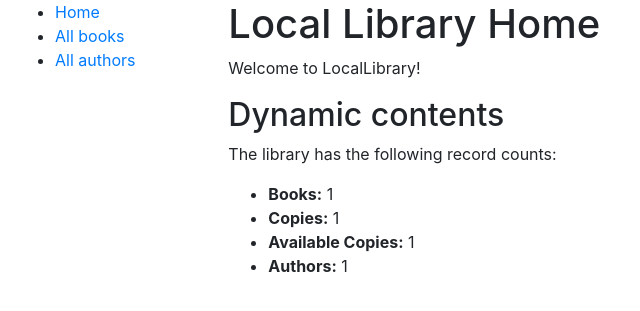
After one commit to youngpark-POS/djangoprac, a Django app: template prac/catalog/templates/index.html in a window 1280 px wide. The commit adds this page. Shown: the top 311 px of the page, without its empty margins (0-640 px from the left). Run offline with Django 4.2, Linux system fonts and the light colour scheme; the template is opened without the code that fills it: most values are stand-ins (such as "Sample title", 1, 10 or a date in 2020); some libraries are stand-ins or nearby versions.

Commit message:
Django practice 2nd day

```diff
--- a/prac/catalog/templates/base_generics.html
+++ b/prac/catalog/templates/base_generics.html
@@ -16,7 +16,7 @@
             {% block sidebar %}
                 <ul class="sidebar-nav">
                     <li><a href="{% url 'index' %}">Home</a></li>
-                    <li><a href="">All books</a></li>
+                    <li><a href="{% url 'books' %}">All books</a></li>
                     <li><a href="">All authors</a></li>
                 </ul>
             {% endblock %}
--- /dev/null
+++ b/prac/catalog/templates/index.html
@@ -0,0 +1,14 @@
+{% extends "base_generics.html" %}
+
+{% block content %}
+    <h1>Local Library Home</h1>
+    <p>Welcome to LocalLibrary!</p>
+    <h2>Dynamic contents</h2>
+    <p>The library has the following record counts:</p>
+    <ul>
+        <li><strong>Books:</strong> {{ num_blocks }}</li>
+        <li><strong>Copies:</strong> {{ num_instances }}</li>
+        <li><strong>Available Copies:</strong> {{ num_availables }}</li>
+        <li><strong>Authors:</strong> {{ num_authors }}</li>
+    </ul>
+{% endblock %}
--- a/prac/catalog/urls.py
+++ b/prac/catalog/urls.py
@@ -3,4 +3,6 @@ from . import views
 
 urlpatterns = [
     path("", views.index, name="index"),
+    path("books/", views.BookListView.as_view(), name="books"),
+    path(r"^book/(?P<pk>\d+)$", views.BookDetailView.as_view(), name='book-detail'),
 ]
--- a/prac/mygg/urls.py
+++ b/prac/mygg/urls.py
@@ -2,5 +2,5 @@ from django.urls import path
 from . import views
 
 urlpatterns = [
-
+    path("", views.index, name="index"),
 ]
--- a/prac/prac/settings.py
+++ b/prac/prac/settings.py
@@ -9,7 +9,7 @@ https://docs.djangoproject.com/en/4.2/topics/settings/
 For the full list of settings and their values, see
 https://docs.djangoproject.com/en/4.2/ref/settings/
 """
-
+import os
 from pathlib import Path
 
 # Build paths inside the project like this: BASE_DIR / 'subdir'.
@@ -55,7 +55,9 @@ ROOT_URLCONF = "prac.urls"
 TEMPLATES = [
     {
         "BACKEND": "django.template.backends.django.DjangoTemplates",
-        "DIRS": [],
+        "DIRS": [
+            os.path.join(BASE_DIR, 'templates'),
+        ],
         "APP_DIRS": True,
         "OPTIONS": {
             "context_processors": [
--- a/prac/prac/urls.py
+++ b/prac/prac/urls.py
@@ -25,5 +25,6 @@ urlpatterns = [
     path("catalog/", include("catalog.urls")),
     path("", RedirectView.as_view(url="/catalog/", permanent=True)),
     path("mygg/", include("mygg.urls")),
-    static(settings.STATIC_URL, document_root=settings.STATIC_ROOT),
 ]
+
+urlpatterns += static(settings.STATIC_URL, document_root=settings.STATIC_ROOT)
```
Also changed, not shown: prac/catalog/templates/catalog/book_detail.html (added, +10 -0 lines), prac/catalog/templates/catalog/book_list.html (added, +16 -0 lines), prac/catalog/views.py (+9 -2 lines).
